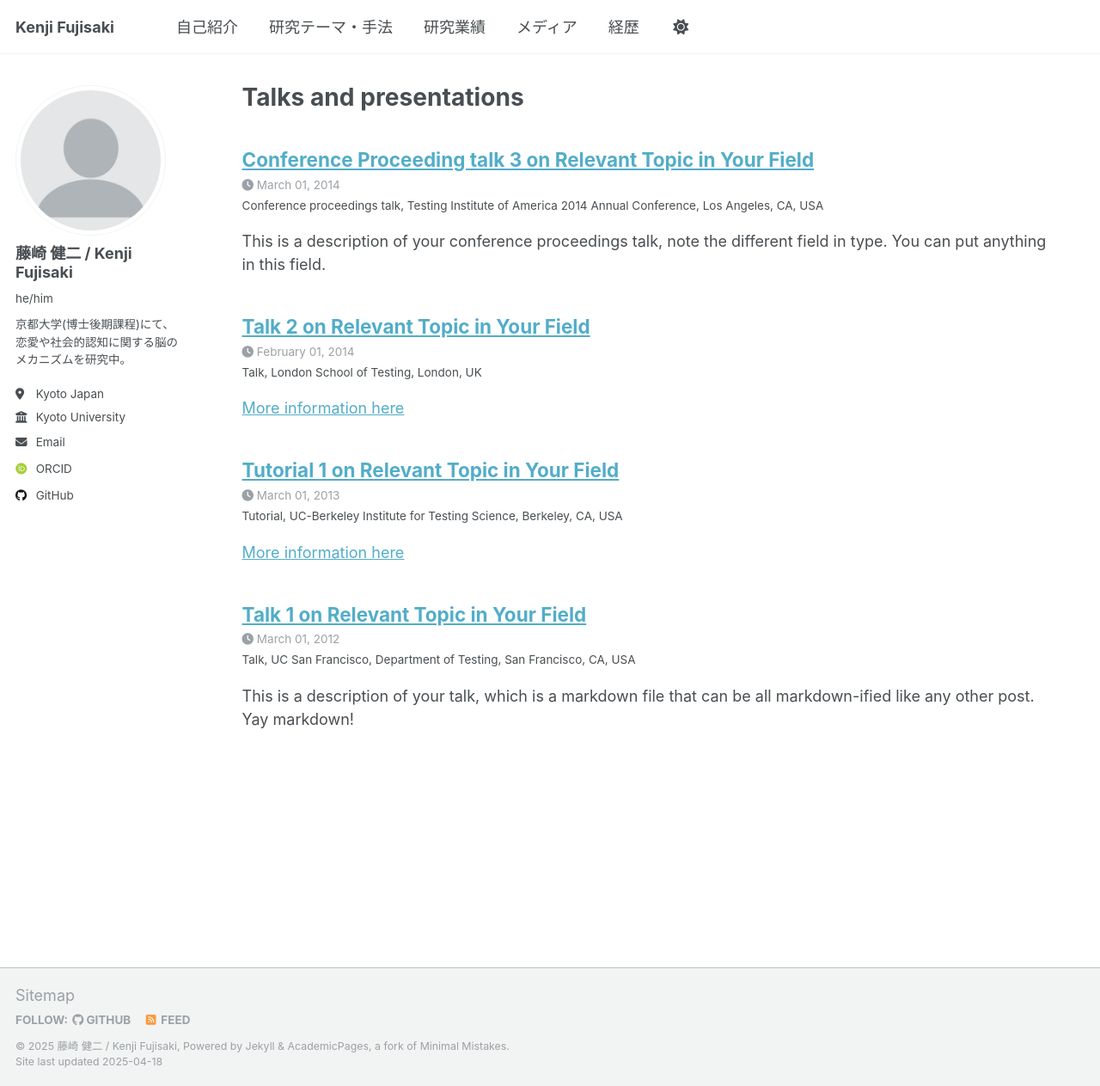
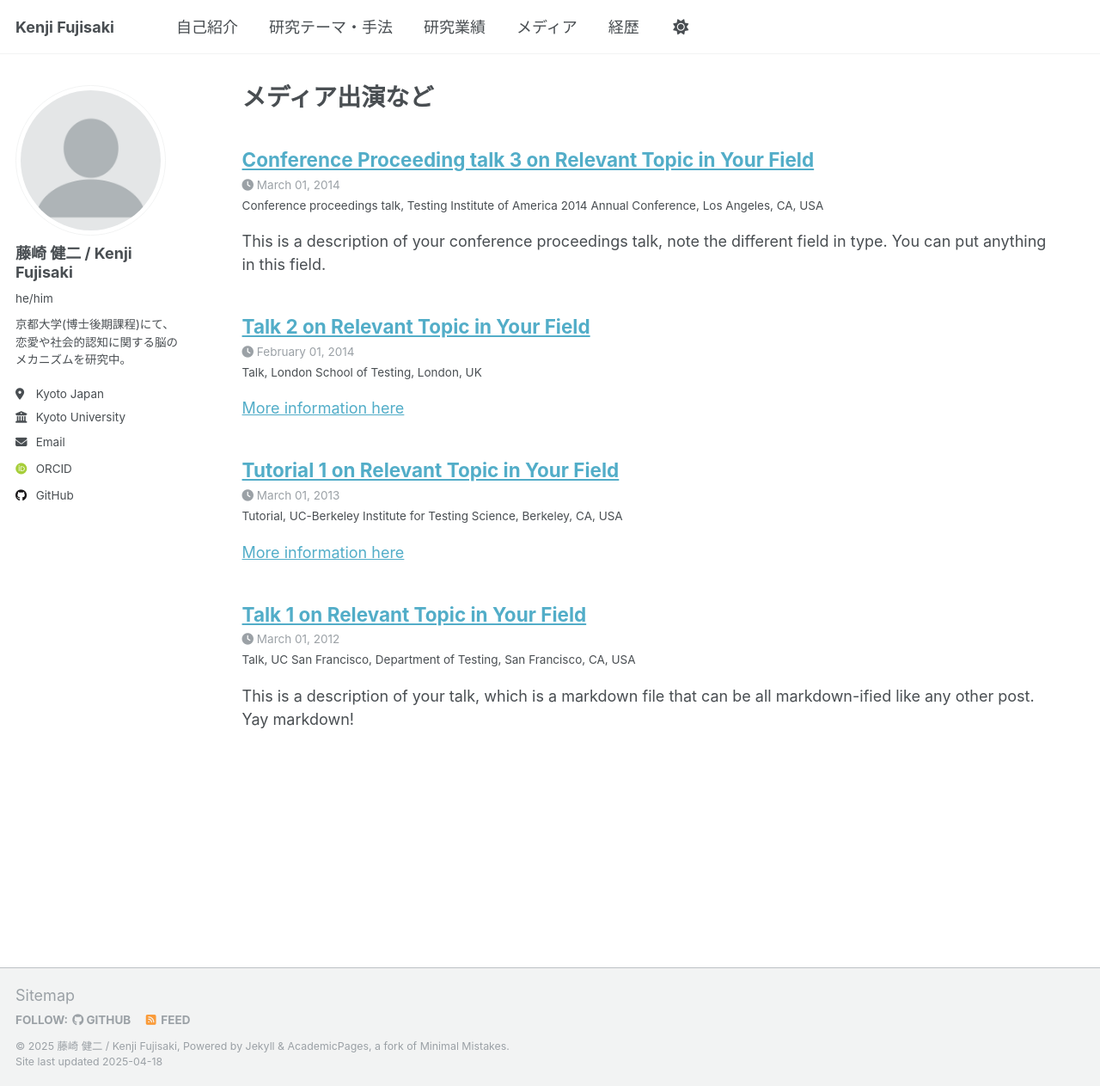
Before and after one commit to kenjifujisaki-research/kenjifujisaki-research.github.io, a Jekyll site: the page built from _pages/talks.html, in a window 1280 px wide and 1263 px high. Shown: the whole window at 86% size. Built offline with Jekyll 4.4.1, drawn with Linux system fonts in a browser that asks for light colours; some web fonts are replaced.

Commit message:
Update talks.html

```diff
--- a/_pages/talks.html
+++ b/_pages/talks.html
@@ -1,6 +1,6 @@
 ---
 layout: archive
-title: "Talks and presentations"
+title: "メディア出演など"
 permalink: /talks/
 author_profile: true
 ---
```
